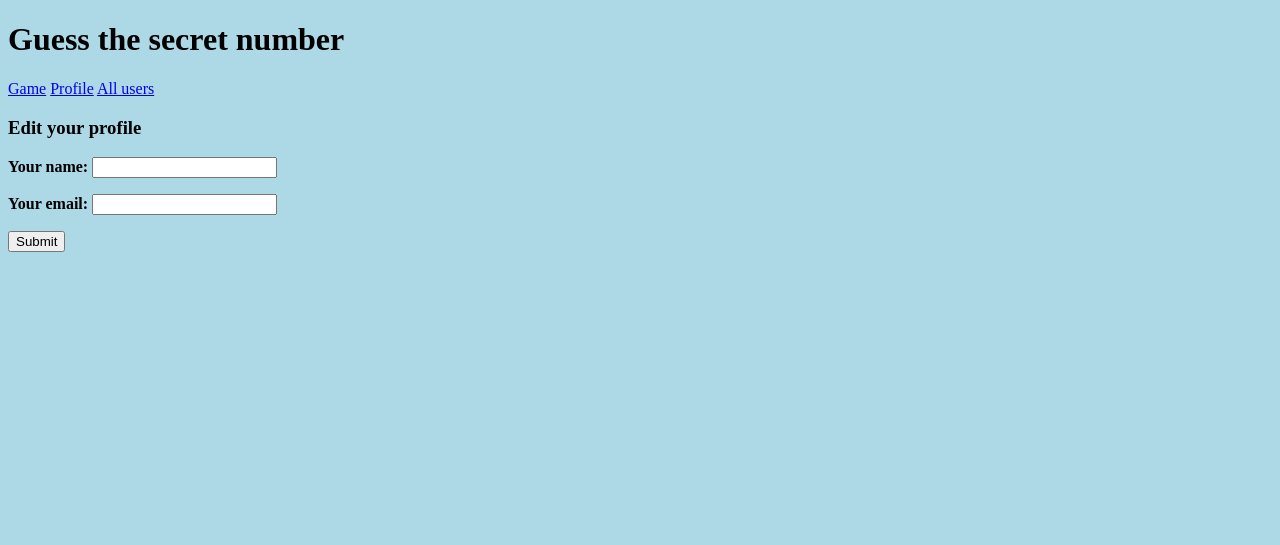
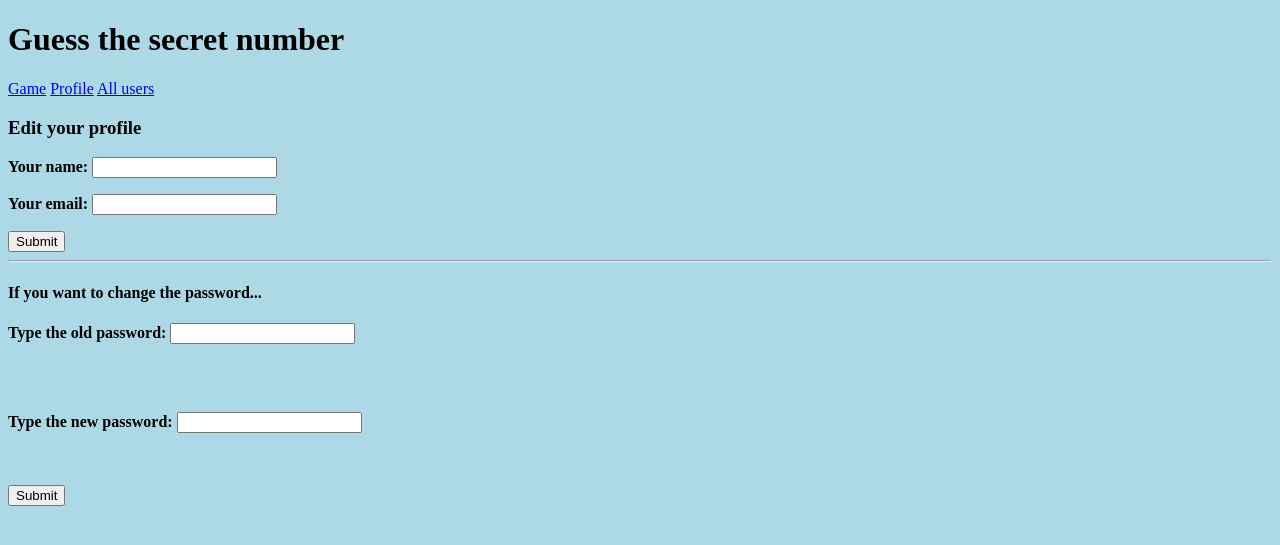
Before and after one commit to TEPM32/Secret_number_L18, a Flask app: template templates/profile_edit.html in a window 1280 px wide. Shown: the top 545 px of the page. Run offline with Flask 2, Linux system fonts and the light colour scheme; the template is opened without the code that fills it, so the values that code supplies are empty.

Commit message:
Fake delete and password change added.

```diff
--- a/main.py
+++ b/main.py
@@ -133,6 +133,18 @@ def profile_edit():
     elif request.method == "POST":
         name = request.form.get("profile-name")
         email = request.form.get("profile-email")
+        old_password = request.form.get("old-password")
+        new_password = request.form.get("new-password")
+
+        if old_password and new_password:
+            hashed_old_password = hashlib.sha256(old_password.encode()).hexdigest()
+            hashed_new_password = hashlib.sha256(new_password.encode()).hexdigest()
+
+            # compare both passwords
+            if hashed_old_password == user.password:
+                user.password = hashed_new_password
+            else:
+                return "Old password not correct. Please type in correct password."
 
         # update user object
         user.name = name
@@ -149,7 +161,7 @@ def profile_delete():
     session_token = request.cookies.get("session_token")
 
     # get user from db
-    user = db.query(User).filter_by(session_token=session_token).first()
+    user = db.query(User).filter_by(session_token=session_token, deleted=False).first()
 
     if request.method == "GET":
         if user:  # push user inside it
@@ -157,8 +169,9 @@ def profile_delete():
         else:
             return redirect(url_for("index"))
     elif request.method == "POST":
-        # delete user from the database
-        db.delete(user)
+        # mark the deleted file as True (bool-value); fake delete, user stays in database
+        user.deleted = True
+        db.add(user)
         db.commit()
         return redirect(url_for("index"))
 
--- a/models.py
+++ b/models.py
@@ -11,3 +11,4 @@ class User(db.Model):
     secret_number = db.Column(db.Integer, unique=False)  # must NOT be unique across user objects
     password = db.Column(db.String)
     session_token = db.Column(db.String)
+    deleted = db.Column(db.Boolean, default=False)
--- a/templates/profile_edit.html
+++ b/templates/profile_edit.html
@@ -6,13 +6,24 @@
     <form method="post">
         <p>
             <strong>Your name:</strong>
-            <input type="text", value="{{user.name}}" name="profile-name">
+            <input type="text" value="{{user.name}}" name="profile-name">
         </p>
         <p>
             <strong>Your email:</strong>
-            <input type="text" value="{{user.email}}", name="profile-email">
+            <input type="text" value="{{user.email}}" name="profile-email">
         </p>
         <button type="submit">Submit</button>
-    </form>
+    </form> <hr>
+
+<h4>If you want to change the password...</h4>
+    <p>
+        <strong>Type the old password:</strong>
+        <input type="password" name="old-password">
+    </p> <br> <br>
+    <p>
+        <strong>Type the new password: </strong>
+        <input type="password" name="new-password">
+    </p> <br> <br>
+    <button>Submit</button>
 
 {% endblock content %}
```
